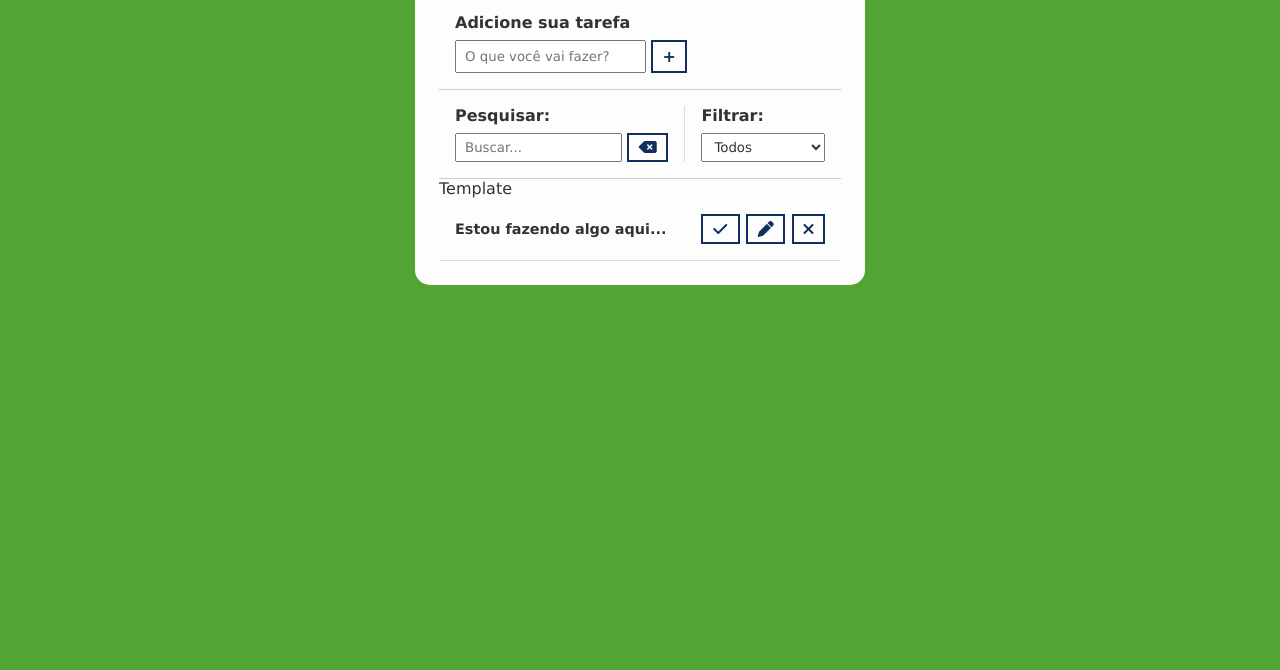
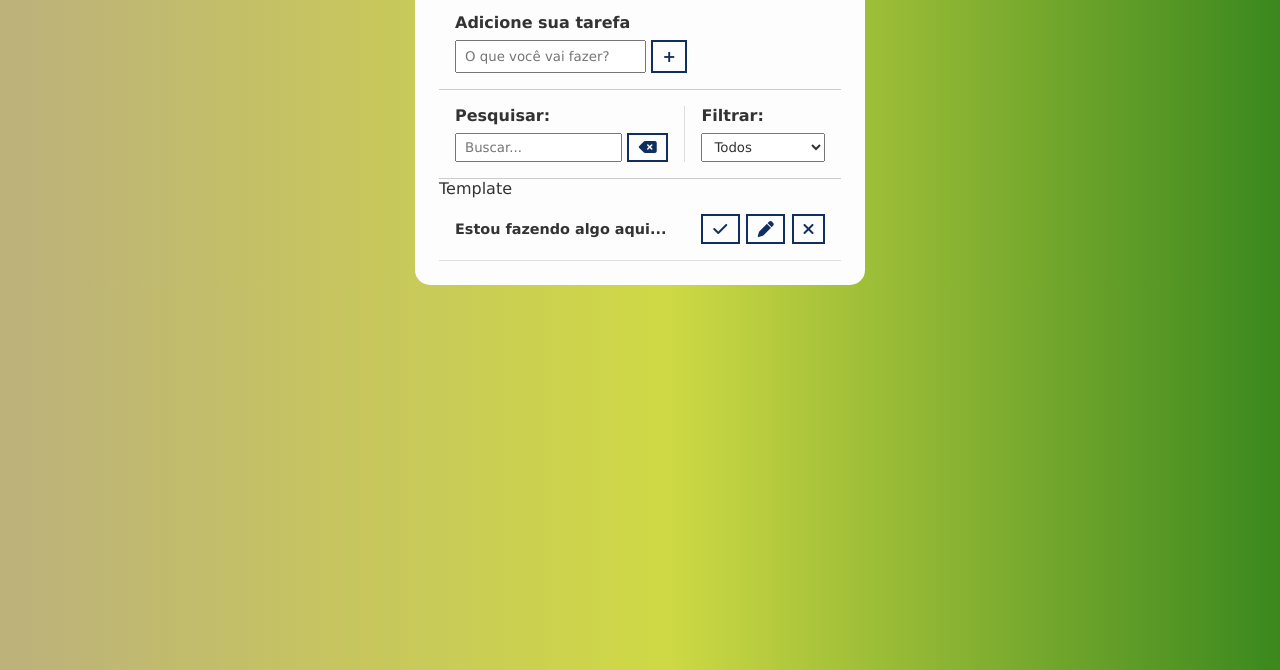
Before and after one commit to FilipeAraujoQ/ToDoList, a plain HTML site: page index.html in a window 1280 px wide. Shown: the part 130-800 px from the top of the page. Drawn offline with Linux system fonts and the light colour scheme.

Commit message:
degrade fundo

```diff
--- a/css/style.css
+++ b/css/style.css
@@ -8,7 +8,8 @@
   }
 
   body{
-    background-color: rgb(81, 165, 51);
+    background: rgb(189,178,122);
+    background: linear-gradient(90deg, rgba(189,178,122,1) 2%, rgba(207,217,68,1) 52%, rgba(59,136,30,1) 100%);
 }
 
   button {
```
